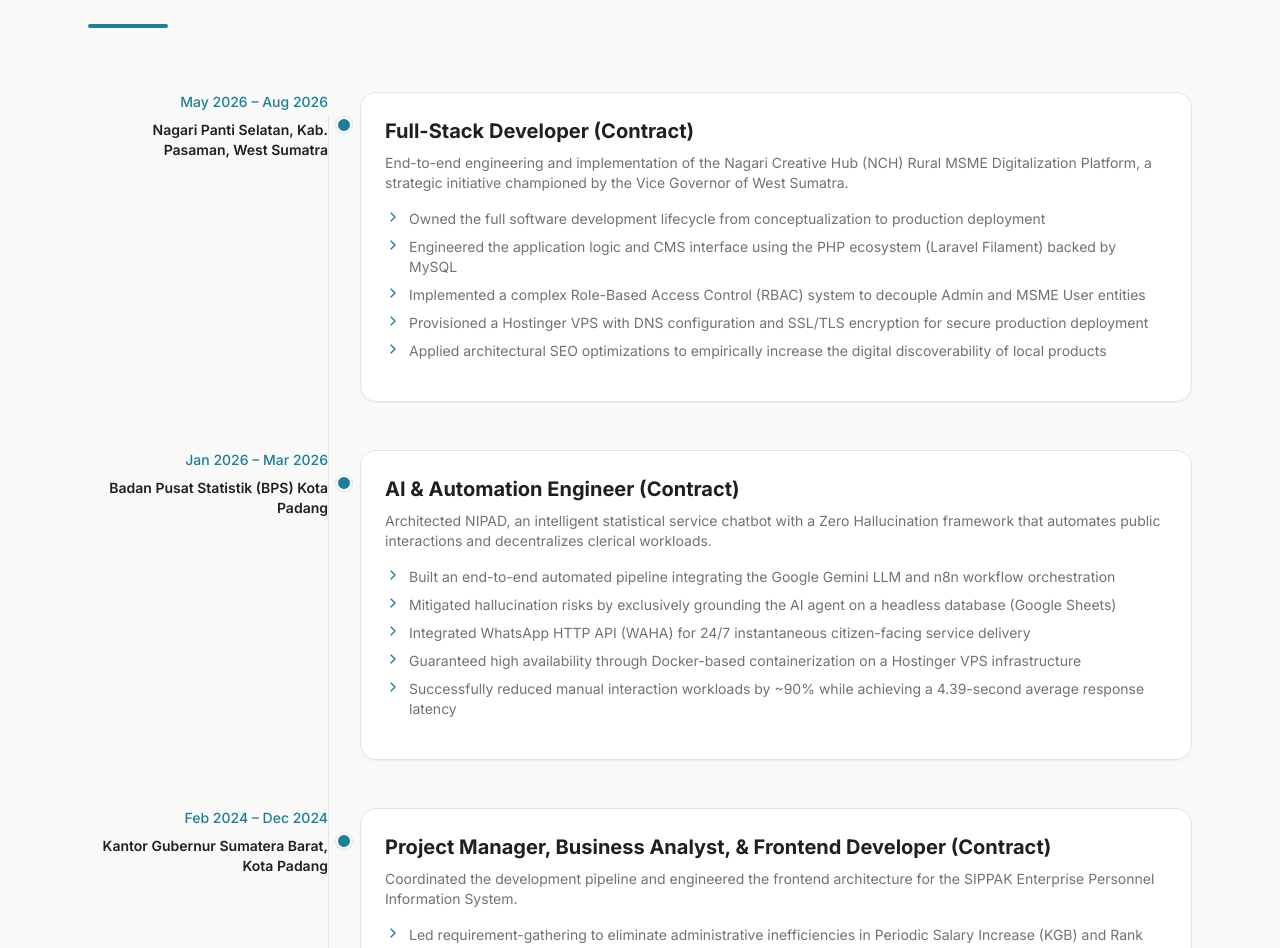
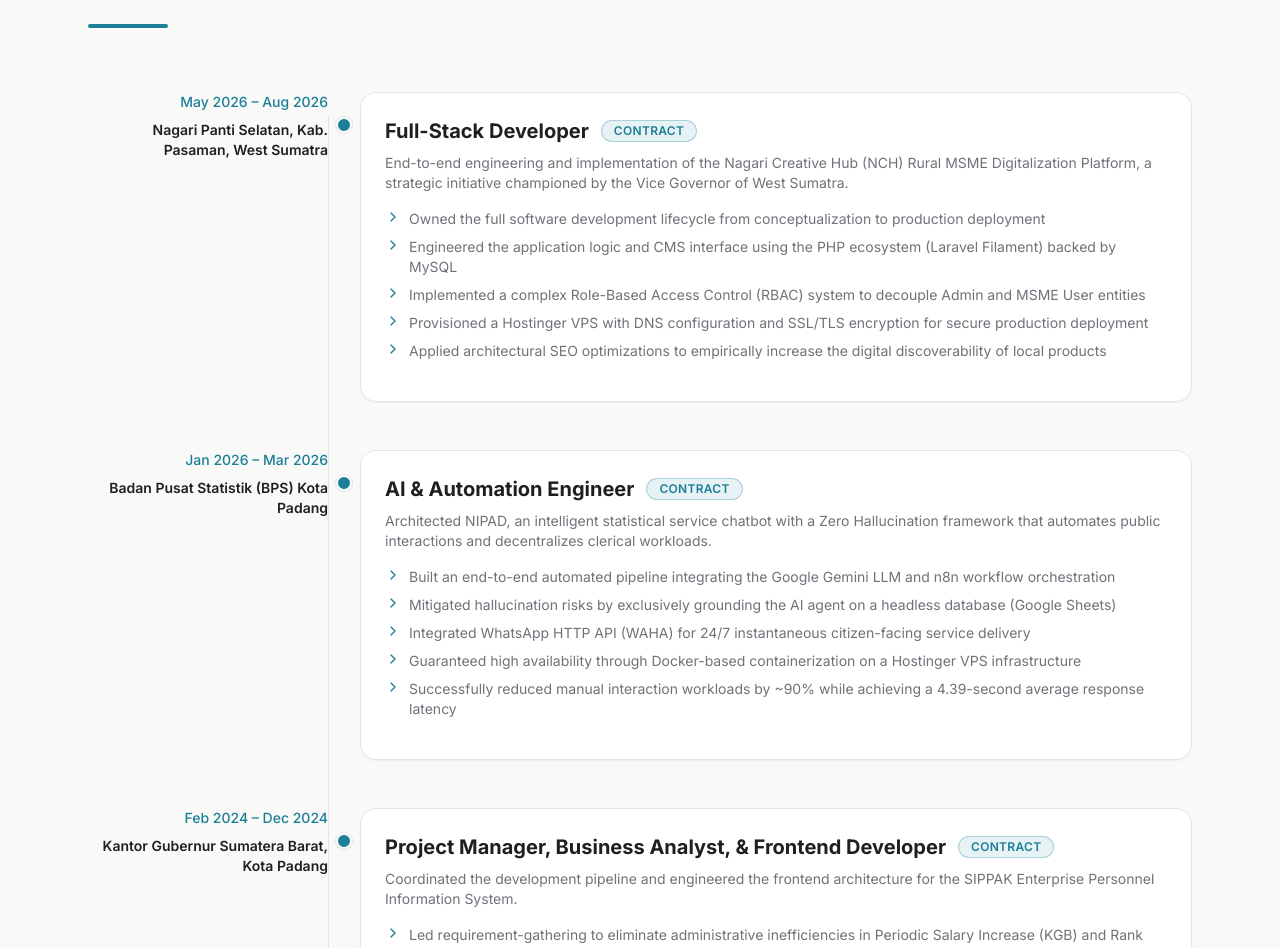
Before and after one commit to valusio/Porto-Poal, a Next.js app: page /en in a window 1280 px wide. Shown: the part 3684-4632 px from the top of the page. Built offline with nearby package versions, Linux system fonts and the light colour scheme; no server answers.

Commit message:
Show contract employment type as badge in experience

```diff
--- a/data/en/experience.json
+++ b/data/en/experience.json
@@ -1,7 +1,8 @@
 [
   {
     "id": "exp-nch",
-    "role": "Full-Stack Developer (Contract)",
+    "role": "Full-Stack Developer",
+    "employmentType": "Contract",
     "organization": "Nagari Panti Selatan, Kab. Pasaman, West Sumatra",
     "startDate": "2026-05",
     "endDate": "2026-08",
@@ -18,7 +19,8 @@
   },
   {
     "id": "exp-bps",
-    "role": "AI & Automation Engineer (Contract)",
+    "role": "AI & Automation Engineer",
+    "employmentType": "Contract",
     "organization": "Badan Pusat Statistik (BPS) Kota Padang",
     "startDate": "2026-01",
     "endDate": "2026-03",
@@ -35,7 +37,8 @@
   },
   {
     "id": "exp-sippak",
-    "role": "Project Manager, Business Analyst, & Frontend Developer (Contract)",
+    "role": "Project Manager, Business Analyst, & Frontend Developer",
+    "employmentType": "Contract",
     "organization": "Kantor Gubernur Sumatera Barat, Kota Padang",
     "startDate": "2024-02",
     "endDate": "2024-12",
--- a/data/id/experience.json
+++ b/data/id/experience.json
@@ -1,7 +1,8 @@
 [
   {
     "id": "exp-nch",
-    "role": "Full-Stack Developer (Kontrak)",
+    "role": "Full-Stack Developer",
+    "employmentType": "Kontrak",
     "organization": "Nagari Panti Selatan, Kab. Pasaman, Sumatera Barat",
     "startDate": "2026-05",
     "endDate": "2026-08",
@@ -18,7 +19,8 @@
   },
   {
     "id": "exp-bps",
-    "role": "AI & Automation Engineer (Kontrak)",
+    "role": "AI & Automation Engineer",
+    "employmentType": "Kontrak",
     "organization": "Badan Pusat Statistik (BPS) Kota Padang",
     "startDate": "2026-01",
     "endDate": "2026-03",
@@ -35,7 +37,8 @@
   },
   {
     "id": "exp-sippak",
-    "role": "Project Manager, Business Analyst, & Frontend Developer (Kontrak)",
+    "role": "Project Manager, Business Analyst, & Frontend Developer",
+    "employmentType": "Kontrak",
     "organization": "Kantor Gubernur Sumatera Barat, Kota Padang",
     "startDate": "2024-02",
     "endDate": "2024-12",
--- a/src/components/shared/TimelineItem.tsx
+++ b/src/components/shared/TimelineItem.tsx
@@ -34,7 +34,14 @@ export function TimelineItem({ experience }: TimelineItemProps) {
           {/* Timeline node - desktop only */}
           <div className="hidden md:absolute md:-left-[25px] md:top-6 md:block md:h-4 md:w-4 md:rounded-full md:border-2 md:border-background md:bg-accent md:ring-1 md:ring-border" />
 
-          <h3 className="mb-2 text-xl font-bold text-foreground">{experience.role}</h3>
+          <div className="mb-2 flex flex-wrap items-center gap-3">
+            <h3 className="text-xl font-bold text-foreground">{experience.role}</h3>
+            {experience.employmentType && (
+              <span className="inline-flex items-center rounded-full border border-accent/30 bg-accent/10 px-3 py-0.5 text-xs font-semibold uppercase tracking-wide text-accent">
+                {experience.employmentType}
+              </span>
+            )}
+          </div>
           <p className="mb-4 text-sm text-muted-foreground">{experience.description}</p>
 
           <ul className="mb-4 space-y-2">
--- a/src/lib/schemas.ts
+++ b/src/lib/schemas.ts
@@ -56,6 +56,7 @@ export type Project = z.infer<typeof projectSchema>;
 export const experienceSchema = z.object({
   id: z.string().min(1),
   role: z.string().min(1),
+  employmentType: z.string().optional(),
   organization: z.string().min(1),
   startDate: z.string(),
   endDate: z.string(),
```
